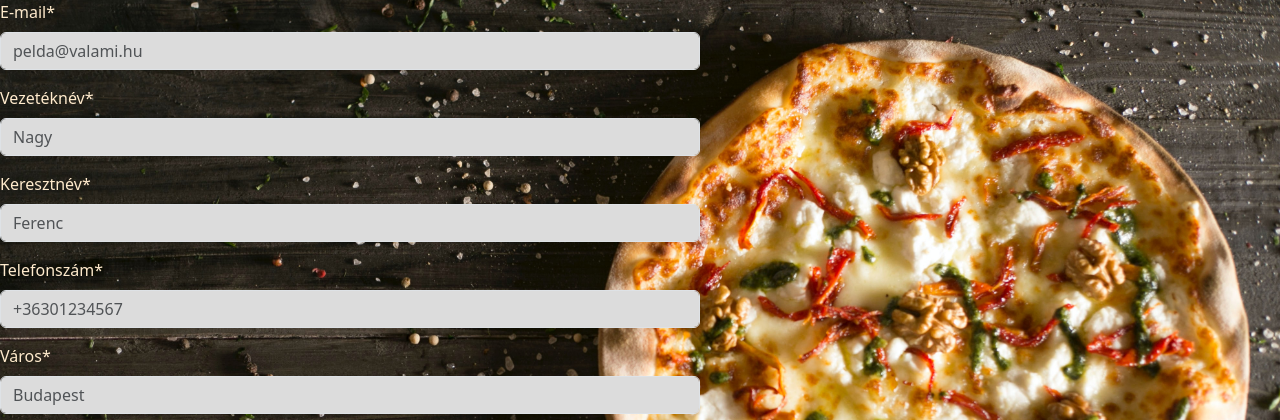
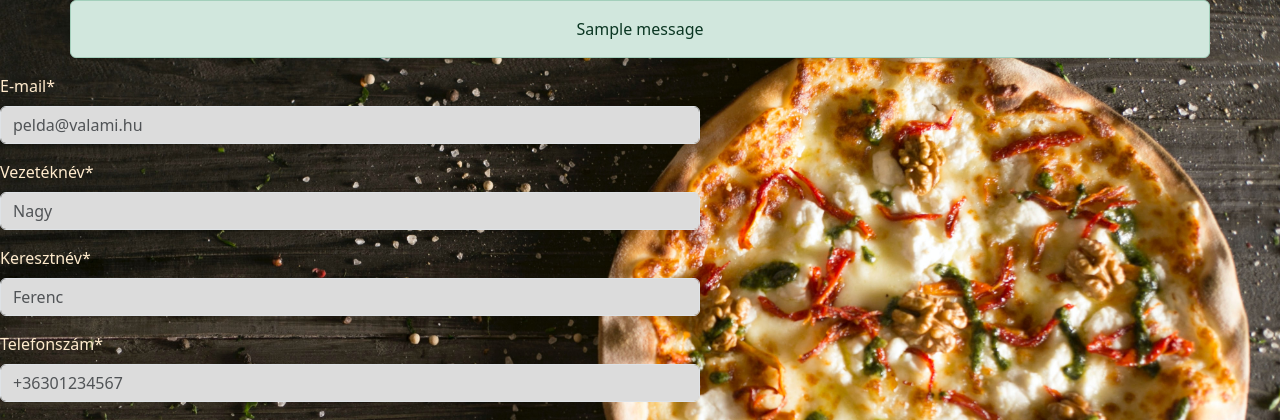
Before and after one commit to Haricles96/Weblap-Flask, a Flask app: a page that uses templates/kezdolap.html in a window 1280 px wide. Shown: the part 58-478 px from the top of the page. Run offline with Flask 3, Linux system fonts and the light colour scheme; one stand-in notice (Sample message) is shown; some libraries are stand-ins or nearby versions.

Commit message:
rendeles utan kosar ürités

```diff
--- a/main.py
+++ b/main.py
@@ -1,4 +1,4 @@
-from flask import Flask,redirect,url_for,render_template,request
+from flask import Flask,redirect,url_for,render_template,request,flash
 from valasztek import pizzak,hamburgerek,etelek
 from form import Rendeles_ürlap_
 
@@ -37,24 +37,22 @@ def hamburger():
 def pizza():
     return render_template("pizzak.html",pizzak=pizzak)
 
-@app.route("/sikeres_rendeles")
-def sikeres_rendeles():
-    form=Rendeles_ürlap_()
-    return render_template("sikeres_rendeles.html",form=form)
-
 
 @app.route("/ürlap",methods=["GET","POST"])
 def ürlap():
     form = Rendeles_ürlap_()
     szamlalo=0
-    szallitasi_cim=[]
+    szallitasi_adatok=[]
     for kosar in kosaram:
         szamlalo+= int(kosar["ár"])
     if request.method== "POST":
         if form.validate_on_submit():
-            szallitasi_cim.append({"email":form.email.data,"vnev":form.vnev.data,"knev":form.knev.data,"telefonszam":form.tel.data,"irszam":form.irsz.data,"varos":form.varos.data,"utca":form.utca.data,"hszam":form.hszam.data,"kosár":kosaram})
-            print (szallitasi_cim)
-            return redirect(url_for("sikeres_rendeles"))
+            szallitasi_adatok.append({"email":form.email.data,"vnev":form.vnev.data,"knev":form.knev.data,"telefonszam":form.tel.data,"irszam":form.irsz.data,"varos":form.varos.data,"utca":form.utca.data,"hszam":form.hszam.data,"kosár":kosaram})
+            print (szallitasi_adatok)
+            flash("Sikeres rendelés!","success")
+            kosar_ürites()
+            szamlalo=0
+            return redirect(url_for("ürlap"))
     return render_template("rendeles_ürlap.html",kosaram=kosaram,szamlalo=szamlalo,form=form)
 
 
--- a/static/style.css
+++ b/static/style.css
@@ -79,3 +79,8 @@ body {
 #sikeres_rendeles{
   color: blanchedalmond;
 }
+
+#message{
+  text-align: center;
+  width: auto;
+}
--- a/templates/kezdolap.html
+++ b/templates/kezdolap.html
@@ -59,6 +59,9 @@
     {% block rendeles_gomb %}
     <a href="{{ url_for('rendeles') }}"><button type="button" class="btn btn-dark btn-outline-danger" id="rendeles_gomb">Rendelés</button></a>
     {% endblock rendeles_gomb %}
+    {% block flash %}
+
+    {% endblock flash %}
 
 
 
--- a/templates/rendeles_ürlap.html
+++ b/templates/rendeles_ürlap.html
@@ -3,6 +3,19 @@
 
 {% block elerhetoseg %}
 {% block one %} {% endblock one %}
+<div class="container">
+  <div class="row" id="message">
+      {% with messages = get_flashed_messages(with_categories=true) %}
+      {% if messages %}
+      {% for category,message in messages %}
+      <div class="alert alert-{{ category }}">
+          {{ message }}
+      </div>
+      {% endfor %}
+      {% endif %}
+      {% endwith %}
+  </div>
+</div>
 
 <form action="" method="POST">
   {{ form.hidden_tag() }}
```
Also changed, not shown: templates/sikeres_rendeles.html (deleted, +0 -8 lines).
